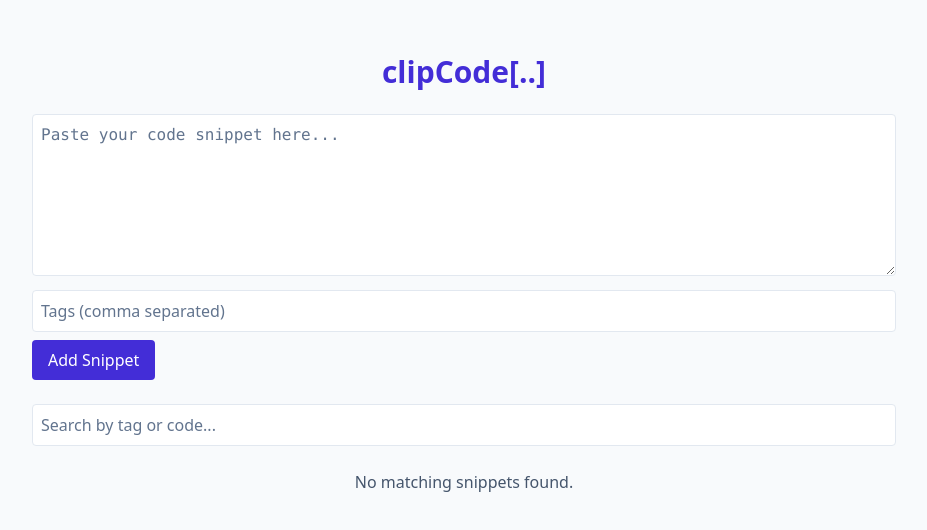
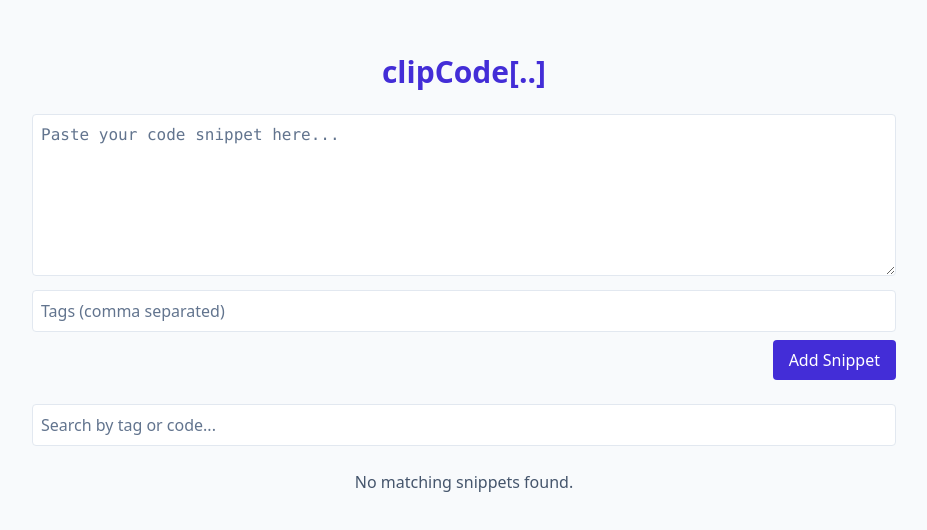
Before and after one commit to therealazzy/clipCode, a React (Vite) app: page / in a window 1280 px wide. Shown: the part 126-656 px from the top of the page, without its empty margins (176-1103 px from the left). Built offline with nearby package versions, Linux system fonts and the light colour scheme.

Commit message:
copy functionality

```diff
--- a/src/components/snippetCard.jsx
+++ b/src/components/snippetCard.jsx
@@ -1,4 +1,4 @@
-import React from "react";
+import React, { useState } from "react";
 
 function highlightMatch(text, query) {
   if (!query) return text;
@@ -16,11 +16,27 @@ function highlightMatch(text, query) {
 }
 
 export default function SnippetCard({ snippet, searchQuery, onDelete }) {
+  const [showToast, setShowToast] = useState(false);
+
+  const copyToClipboard = () => {
+    navigator.clipboard.writeText(snippet.code);
+    setShowToast(true);
+    setTimeout(() => setShowToast(false), 2000);
+  };
+
   return (
-    <div className="bg-white dark:bg-gray-800 shadow-lg rounded-lg p-4 mb-4 border border-slate-200 dark:border-gray-700 transition-colors duration-200">
-      <pre className="font-mono text-sm whitespace-pre-wrap overflow-x-auto max-h-48 text-slate-900 dark:text-gray-100">
-        {highlightMatch(snippet.code, searchQuery)}
-      </pre>
+    <div className="relative bg-white dark:bg-gray-800 shadow-lg rounded-lg p-4 mb-4 border border-slate-200 dark:border-gray-700 transition-colors duration-200 group">
+      <div className="relative">
+        <pre className="font-mono text-sm whitespace-pre-wrap overflow-x-auto max-h-48 text-slate-900 dark:text-gray-100">
+          {highlightMatch(snippet.code, searchQuery)}
+        </pre>
+        <button
+          onClick={copyToClipboard}
+          className="absolute top-2 right-2 px-2 py-1 text-xs bg-indigo-100 dark:bg-indigo-900 text-indigo-700 dark:text-indigo-300 rounded opacity-0 group-hover:opacity-100 transition-opacity duration-200 hover:bg-indigo-200 dark:hover:bg-indigo-800"
+        >
+          Copy
+        </button>
+      </div>
 
       <div className="mt-3 flex flex-wrap gap-2">
         {snippet.tags.map((tag) => (
@@ -39,6 +55,12 @@ export default function SnippetCard({ snippet, searchQuery, onDelete }) {
       >
         Delete
       </button>
+
+      {showToast && (
+        <div className="absolute top-1/2 left-1/2 transform -translate-x-1/2 -translate-y-1/2 bg-indigo-100 dark:bg-indigo-900 text-indigo-700 dark:text-indigo-300 px-4 py-2 rounded-lg shadow-lg text-sm animate-fade-in-out border border-indigo-200 dark:border-indigo-800">
+          Copied to clipboard!
+        </div>
+      )}
     </div>
   );
 }
--- a/src/components/snippetForm.jsx
+++ b/src/components/snippetForm.jsx
@@ -35,12 +35,14 @@ export default function SnippetForm({ onAdd }) {
         placeholder="Tags (comma separated)"
         className="w-full p-2 border rounded mb-2 bg-white dark:bg-gray-800 border-slate-200 dark:border-gray-700 text-slate-900 dark:text-gray-100 placeholder-slate-500 dark:placeholder-gray-400 focus:ring-2 focus:ring-indigo-500 dark:focus:ring-indigo-400 focus:border-transparent transition-colors duration-200"
       />
+      <div className="flex justify-end">
         <button
           type="submit"
           className="bg-indigo-700 dark:bg-indigo-500 text-white px-4 py-2 rounded hover:bg-indigo-800 dark:hover:bg-indigo-600 transition-colors duration-200"
         >
           Add Snippet
         </button>
+      </div>
     </form>
   );
 }
--- /dev/null
+++ b/tailwind.config.js
@@ -0,0 +1,23 @@
+/** @type {import('tailwindcss').Config} */
+module.exports = {
+  content: [
+    "./src/**/*.{js,jsx,ts,tsx}",
+  ],
+  darkMode: 'class',
+  theme: {
+    extend: {
+      keyframes: {
+        'fade-in-out': {
+          '0%': { opacity: '0' },
+          '10%': { opacity: '1' },
+          '90%': { opacity: '1' },
+          '100%': { opacity: '0' },
+        }
+      },
+      animation: {
+        'fade-in-out': 'fade-in-out 2s ease-in-out',
+      }
+    },
+  },
+  plugins: [],
+}
```
Lines whose indentation alone changed are shown as unchanged.
